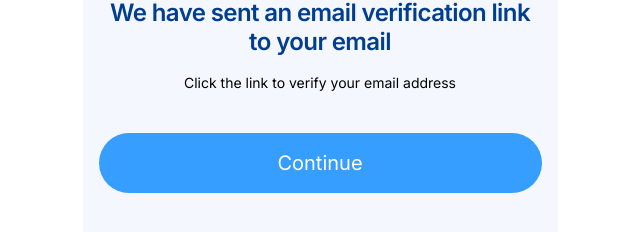
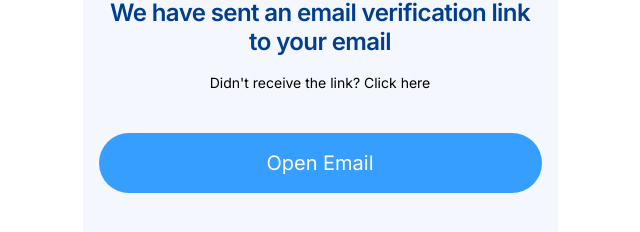
Before and after one commit to Emmakin/Pipeline, a React (Vite) app: page /verifyEmail in a window 1280 px wide. Shown: the part 400-632 px from the top of the page, without its empty margins (320-960 px from the left). Built offline with nearby package versions, Linux system fonts and the light colour scheme.

Commit message:
edit the email sent page

```diff
--- a/src/pages/passwordRecovery/EmailSent.jsx
+++ b/src/pages/passwordRecovery/EmailSent.jsx
@@ -21,7 +21,7 @@ const EmailSent = () => {
         // window.open("mailto:")
         navigate("/login")
         }}>
-        Continue
+        Check Email
       </MainButton>
     </div>
   );
--- a/src/pages/signUp-Login/EmailVeriSent.jsx
+++ b/src/pages/signUp-Login/EmailVeriSent.jsx
@@ -8,9 +8,9 @@ const EmailVeriSent = () => {
   const {userDetails} = useUser()
   const navigate = useNavigate()
   const openEmail = (event) => {
-    console.log(userDetails)
-    // window.open("mailto:")
-    navigate("/home/welcome")
+    // console.log(userDetails)
+    window.open("mailto:")
+    // navigate("/home/welcome")
   }
   return (
     <div className="p-4 text-center">
@@ -18,8 +18,8 @@ const EmailVeriSent = () => {
       <p className="text-[24px] text-textBlue font-semibold leading-[29.05px] tracking-tight mb-4">
         We have sent an email verification link to your email
       </p>
-      <p className="text-[14px]">Click the link to verify your email address</p>
-      <MainButton addStyles={"mt-10"} onClick={openEmail}>Continue</MainButton>
+      <p className="text-[14px]">Didn't receive the link? Click here</p>
+      <MainButton addStyles={"mt-10"} onClick={openEmail}>Open Email</MainButton>
     </div>
   );
 };
--- a/src/pages/signUp-Login/SignUp.jsx
+++ b/src/pages/signUp-Login/SignUp.jsx
@@ -108,6 +108,7 @@ const SignUp = () => {
     return res;
   };
 
+
   return (
     <div>
       {loading && <Loading />}
```
